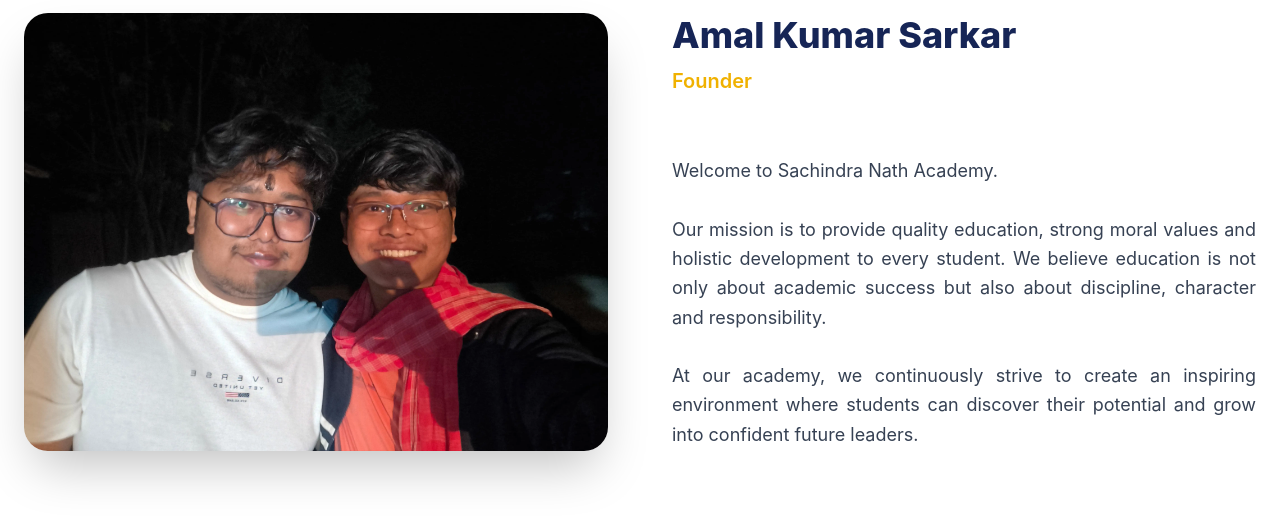
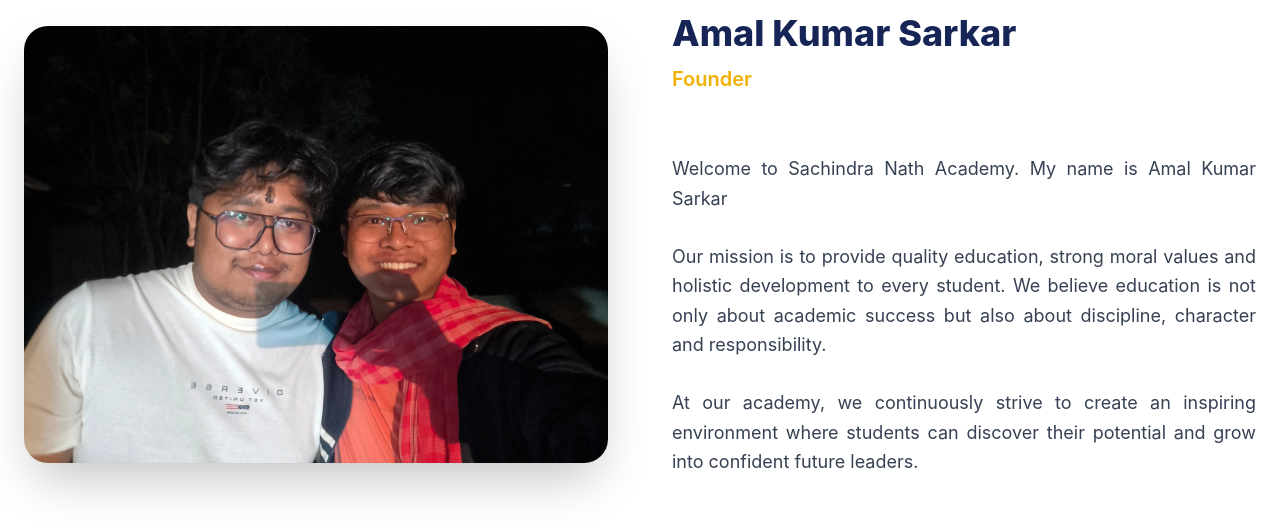
Before and after one commit to JyotirmaySarkarOfficial/sachindra-nath-academy, a React (Vite) app: page /about in a window 1280 px wide. Shown: the part 1280-1806 px from the top of the page. Built offline with nearby package versions, Linux system fonts and the light colour scheme.

Commit message:
Updated Founder section

```diff
--- a/src/data/founderMessage.js
+++ b/src/data/founderMessage.js
@@ -7,7 +7,7 @@ const founderMessage = {
   role: 'Founder',
 
   message: `
-    Welcome to Sachindra Nath Academy.
+    Welcome to Sachindra Nath Academy. My name is Amal Kumar Sarkar
 
     Our mission is to provide quality education, strong moral values and holistic development to every student. We believe education is not only about academic success but also about discipline, character and responsibility.
 
```
